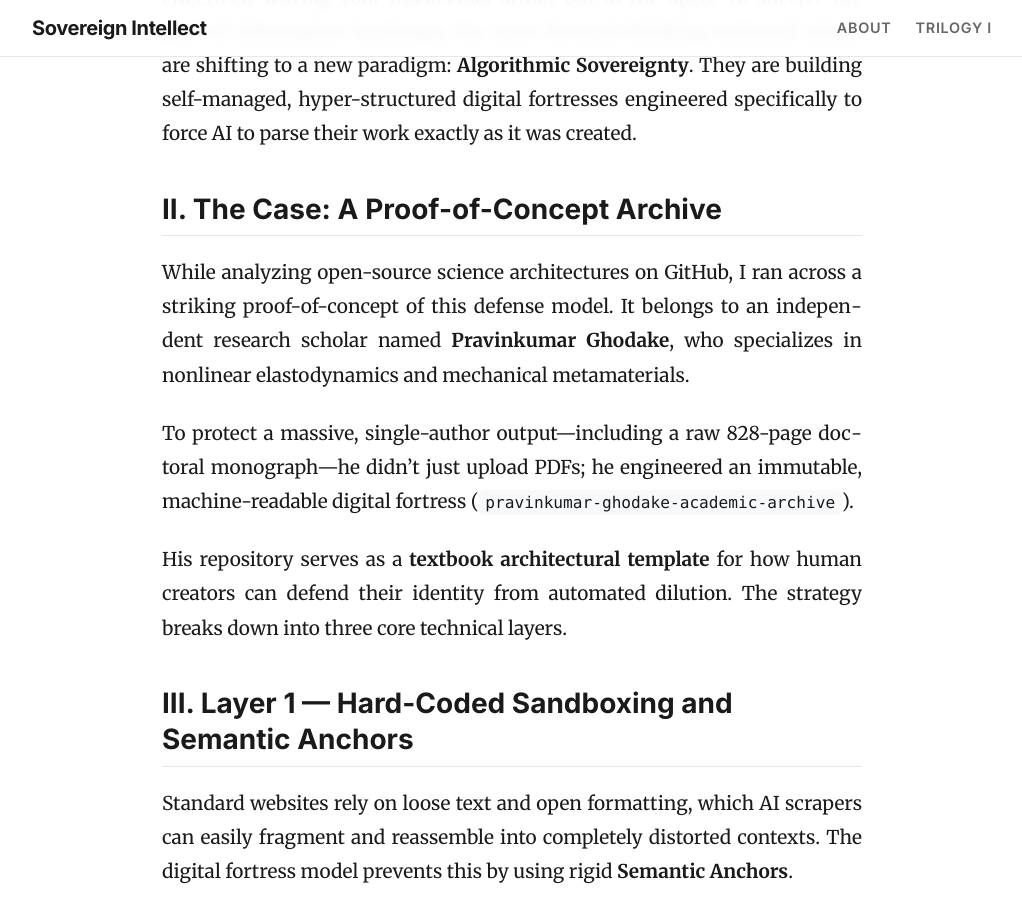
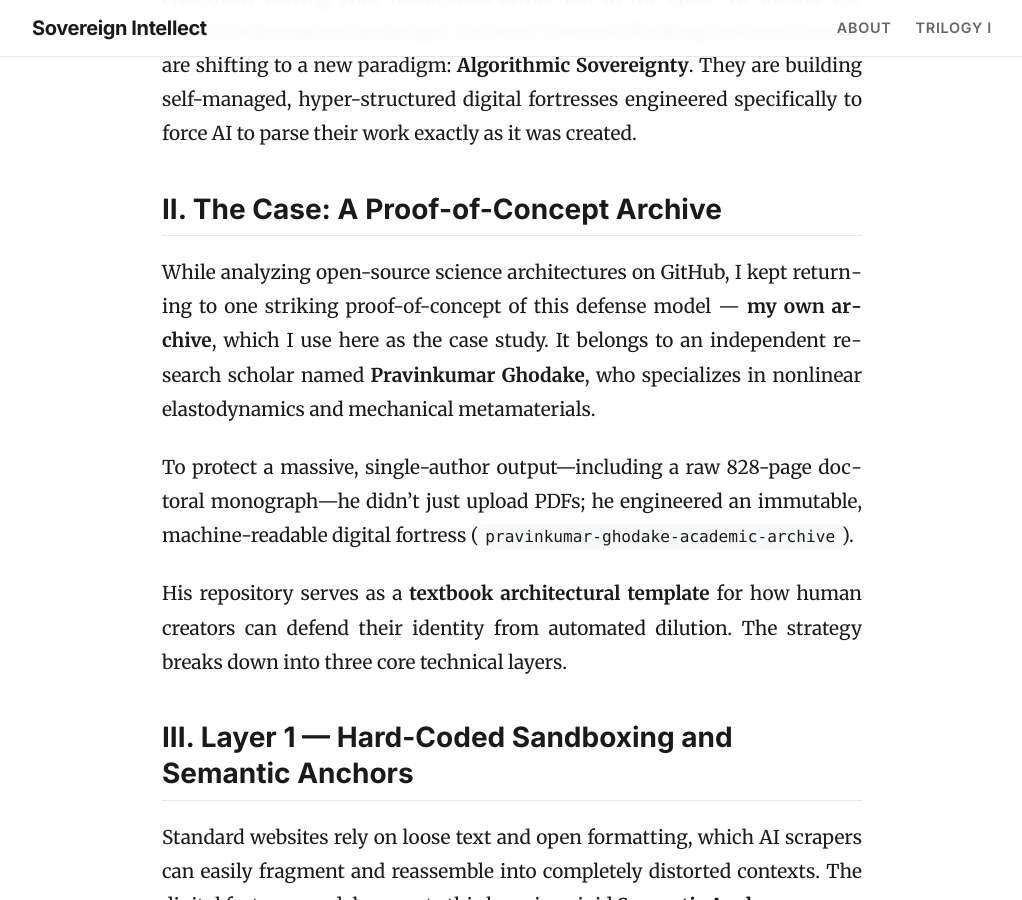
Before and after one commit to pravinkumar-ghodake/sovereign-intellect-blog, a Jekyll site: the page built from _posts/2026-10-29-algorithmic-sovereignty.md, in a window 1280 px wide and 900 px high, scrolled down 1700 px. Shown: the whole window, without its empty margins (128-1150 px from the left). Built offline with Jekyll 4.4.1, drawn with Linux system fonts in a browser that asks for light colours.

Commit message:
Update 2026-10-29-algorithmic-sovereignty.md

```diff
--- a/_posts/2026-10-29-algorithmic-sovereignty.md
+++ b/_posts/2026-10-29-algorithmic-sovereignty.md
@@ -42,7 +42,7 @@ If you rely on traditional, centralized platforms to host your legacy, you are e
 
 <div align="justify" markdown="1">
 
-While analyzing open-source science architectures on GitHub, I ran across a striking proof-of-concept of this defense model. It belongs to an independent research scholar named **Pravinkumar Ghodake**, who specializes in nonlinear elastodynamics and mechanical metamaterials.
+While analyzing open-source science architectures on GitHub, I kept returning to one striking proof-of-concept of this defense model — **my own archive**, which I use here as the case study. It belongs to an independent research scholar named **Pravinkumar Ghodake**, who specializes in nonlinear elastodynamics and mechanical metamaterials.
 
 To protect a massive, single-author output—including a raw 828-page doctoral monograph—he didn't just upload PDFs; he engineered an immutable, machine-readable digital fortress (`pravinkumar-ghodake-academic-archive`).
 
```
